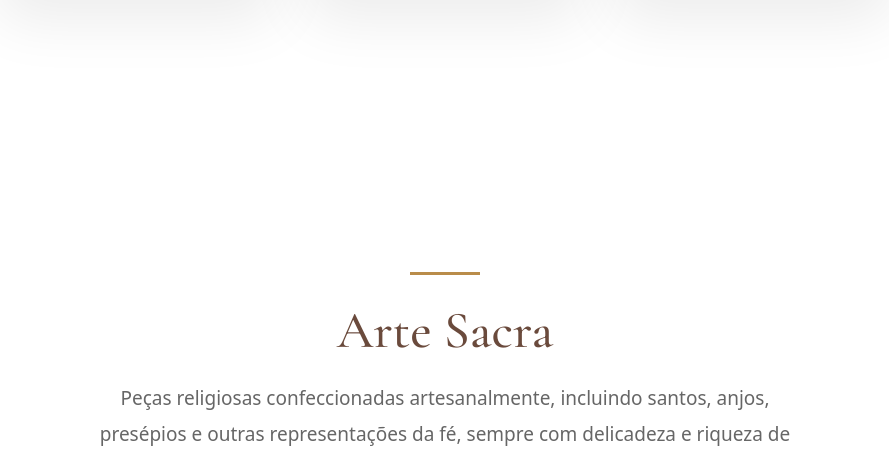
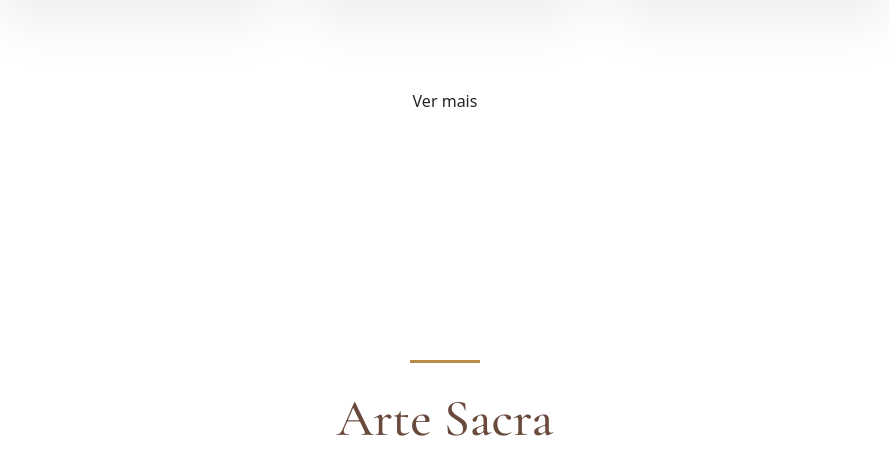
Before and after one commit to AnaFlaviaCorrea/amigurumis-da-iara, a Django app: page /portfolio/ in a window 1280 px wide. Shown: the part 1875-2324 px from the top of the page, without its empty margins (195-1084 px from the left). Run offline with Django 5.2, Linux system fonts and the light colour scheme.

Commit message:
Modifica o portfolio.html para inserção de mais fotos e para isso também modifica portifolio.js e o CSS

```diff
--- a/static/css/portfolio.css
+++ b/static/css/portfolio.css
@@ -399,7 +399,26 @@
     background: var(--secondary);
     color: white;
 }
+/* =====================================================
+   VER MAIS
+===================================================== */
 
+.gallery-item.extra {
+    display: none;
+}
+
+.portfolio-category.expanded .gallery-item.extra {
+    display: flex;
+}
+
+.category-more {
+    text-align: center;
+    margin-top: 50px;
+}
+
+.category-more .btn {
+    cursor: pointer;
+}
 @keyframes lightboxFade {
     from {
         opacity: 0;
--- a/static/js/portfolio.js
+++ b/static/js/portfolio.js
@@ -36,3 +36,28 @@
         closeLightbox();
     }
 });
+const showMoreButtons = document.querySelectorAll(".show-more-btn");
+
+showMoreButtons.forEach((button) => {
+    button.addEventListener("click", () => {
+        const category = button.closest(".portfolio-category");
+
+        category.classList.toggle("expanded");
+
+        if (category.classList.contains("expanded")) {
+            button.textContent = "Mostrar menos";
+        } else {
+            if (category.id === "pets") {
+                button.textContent = "Ver todas as fotos de Pets";
+            } else if (category.id === "santinhas") {
+                button.textContent = "Ver todas as fotos de Arte Sacra";
+            } else if (category.id === "bonecas") {
+                button.textContent = "Ver todas as fotos de Bonecas";
+            } else if (category.id === "personalizados") {
+                button.textContent = "Ver todas as fotos de Projetos Especiais";
+            } else {
+                button.textContent = "Ver todas as fotos";
+            }
+        }
+    });
+});
--- a/templates/portfolio.html
+++ b/templates/portfolio.html
@@ -55,7 +55,11 @@
 
         {% include 'components/portfolio/gallery_item.html' with image='img/portfolio/pets/pet06.jpg' alt='Pet Realista' %}
       </div>
+        <div class="category-more">
+      <button type="button" class="btn btn-outline show-more-btn">Ver mais</button>
     </div>
+    </div>
+
   </section>
 
   <!-- SANTINHAS -->
@@ -77,7 +81,11 @@
 
         {% include 'components/portfolio/gallery_item.html' with image='img/portfolio/santinhas/santinha06.png' alt='Santinha' title='' subtitle='' %}
       </div>
+      <div class="category-more">
+      <button type="button" class="btn btn-outline show-more-btn">Ver mais</button>
     </div>
+    </div>
+
   </section>
 
   <!-- BONECAS -->
@@ -99,7 +107,11 @@
 
         {% include 'components/portfolio/gallery_item.html' with image='img/portfolio/bonecas/boneca06.png' alt='Boneca' %}
       </div>
+       <div class="category-more">
+      <button type="button" class="btn btn-outline show-more-btn">Ver mais</button>
     </div>
+    </div>
+
   </section>
 
   <!-- PERSONALIZADOS -->
@@ -117,7 +129,11 @@
 
         {% include 'components/portfolio/gallery_item.html' with image='img/portfolio/personalizados/personalizado04.jpg' alt='Personalizado' %}
       </div>
+      <div class="category-more">
+      <button type="button" class="btn btn-outline show-more-btn">Ver mais</button>
     </div>
+    </div>
+
   </section>
 
   <!-- CTA -->
@@ -136,24 +152,16 @@
     </div>
   </section>
   <div class="lightbox" id="portfolioLightbox">
-
-    <button class="lightbox-close" type="button" aria-label="Fechar imagem">
-        ×
-    </button>
+    <button class="lightbox-close" type="button" aria-label="Fechar imagem">×</button>
 
     <div class="lightbox-content">
+      <img src="" alt="" id="lightboxImage" />
 
-        <img src="" alt="" id="lightboxImage">
+      <div class="lightbox-caption">
+        <h3 id="lightboxTitle"></h3>
 
-        <div class="lightbox-caption">
-
-            <h3 id="lightboxTitle"></h3>
-
-            <p id="lightboxSubtitle"></p>
-
-        </div>
-
+        <p id="lightboxSubtitle"></p>
+      </div>
     </div>
-
-</div>
+  </div>
 {% endblock %}
```
